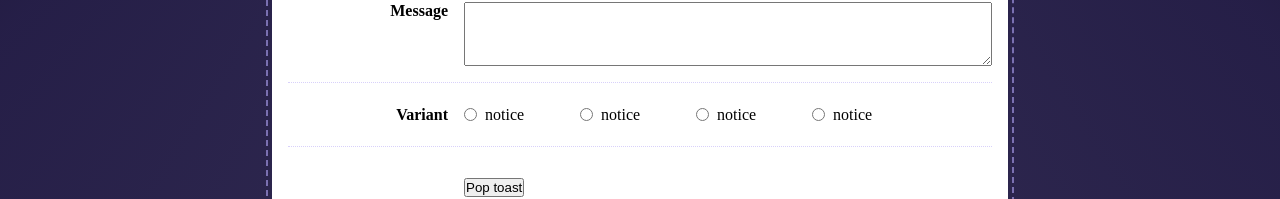
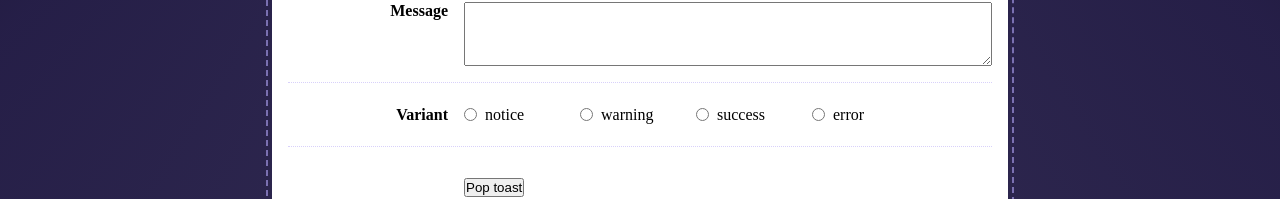
Before and after one commit to Genesispro-maker/french-toast, a React (Vite) app in the folder french-toast/: page / in a window 1280 px wide. Shown: the part 442-641 px from the top of the page. Built offline with nearby package versions, Linux system fonts and the light colour scheme.

Commit message:
Update toastPlayground.tsx

```diff
--- a/french-toast/src/playground/toastPlayground.tsx
+++ b/french-toast/src/playground/toastPlayground.tsx
@@ -43,7 +43,7 @@ export function Playground(){
                 name="variant"
                 value={options}
               />
-                notice
+               {options}
               </label>
             })}
           </div>
```
